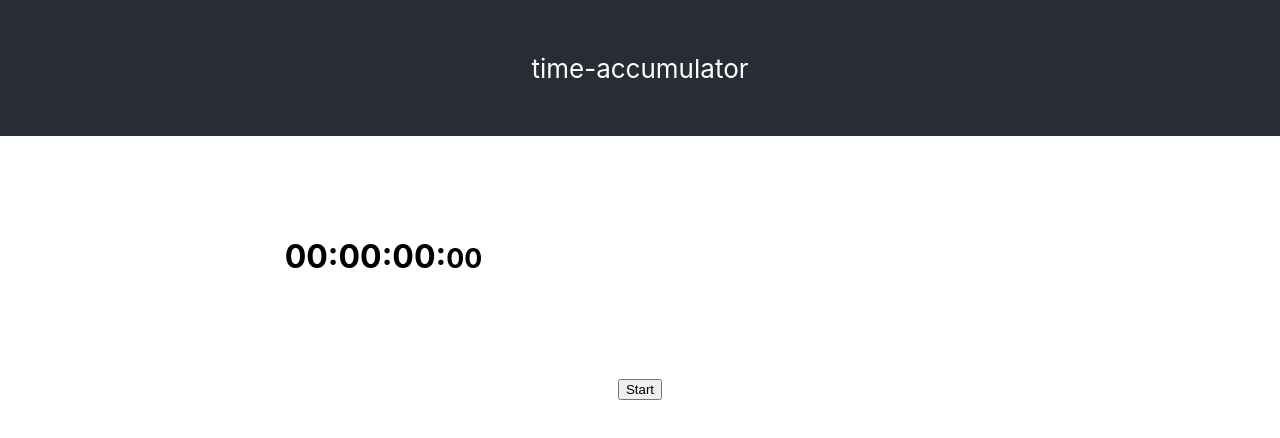
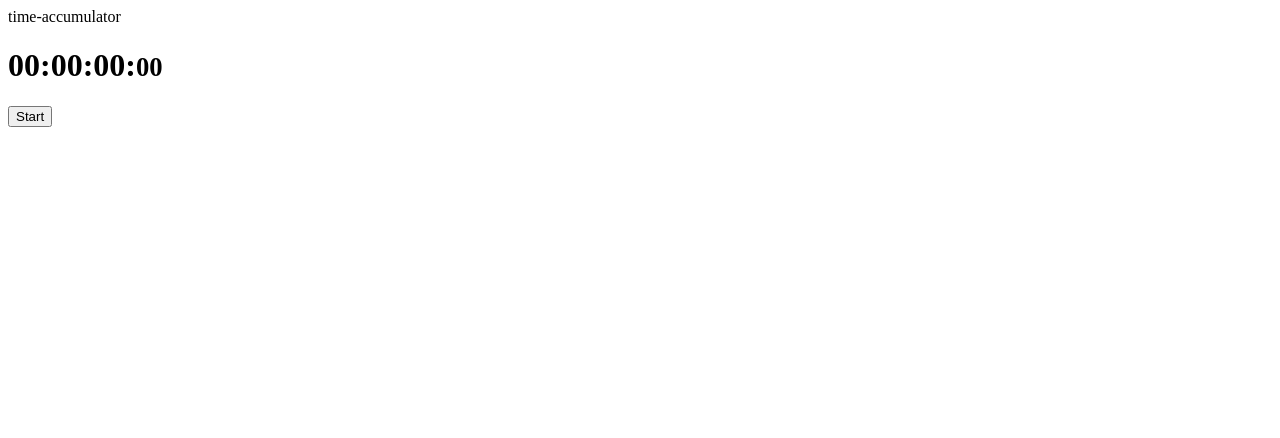
Before and after one commit to cowglow/time-accumulator, a React (Create React App) app: page / in a window 1280 px wide. Shown: the top 438 px of the page. Built offline with nearby package versions, Linux system fonts and the light colour scheme.

Commit message:
Remove useless seed files

```diff
--- a/src/App.css
+++ /dev/null
@@ -1,45 +0,0 @@
-.App {
-  text-align: center;
-}
-
-.App-logo {
-  height: 40vmin;
-  pointer-events: none;
-}
-
-@media (prefers-reduced-motion: no-preference) {
-  .App-logo {
-    animation: App-logo-spin infinite 20s linear;
-  }
-}
-
-.App-header {
-  background-color: #282c34;
-  min-height: 17vh;
-  display: flex;
-  flex-direction: column;
-  align-items: center;
-  justify-content: center;
-  font-size: calc(10px + 2vmin);
-  color: white;
-}
-
-.App-main {
-  margin: 5rem 3rem;
-  height: 100%;
-  display: flex;
-  justify-content: space-around;
-}
-
-.App-link {
-  color: #61dafb;
-}
-
-@keyframes App-logo-spin {
-  from {
-    transform: rotate(0deg);
-  }
-  to {
-    transform: rotate(360deg);
-  }
-}
--- a/src/App.tsx
+++ /dev/null
@@ -1,21 +0,0 @@
-import React from "react";
-import "./App.css";
-import { ClockDisplay } from "./components/ClockDisplay";
-import { LogDisplay } from "./components/LogDisplay";
-import { useAppState } from "./contexts/AppStateContext";
-
-export const App = () => {
-  const { actionToggle, timestamp } = useAppState();
-  return (
-    <div className="App">
-      <header className="App-header">time-accumulator </header>
-      <main className="App-main">
-        <ClockDisplay />
-        <LogDisplay />
-      </main>
-      <button onClick={actionToggle}>{!timestamp ? "Start" : "Stop"}</button>
-    </div>
-  );
-};
-
-export default App;
--- /dev/null
+++ b/src/components/App.tsx
@@ -0,0 +1,20 @@
+import React from 'react';
+import { ClockDisplay } from './ClockDisplay';
+import { LogDisplay } from './LogDisplay';
+import { useAppState } from '../contexts/AppStateContext';
+
+export const App = () => {
+  const { actionToggle, timestamp } = useAppState();
+  return (
+    <div>
+      <header>time-accumulator </header>
+      <main>
+        <ClockDisplay />
+        <LogDisplay />
+        <button onClick={actionToggle}>{!timestamp ? 'Start' : 'Stop'}</button>
+      </main>
+    </div>
+  );
+};
+
+export default App;
--- a/src/index.css
+++ /dev/null
@@ -1,13 +0,0 @@
-body {
-  margin: 0;
-  font-family: -apple-system, BlinkMacSystemFont, 'Segoe UI', 'Roboto', 'Oxygen',
-    'Ubuntu', 'Cantarell', 'Fira Sans', 'Droid Sans', 'Helvetica Neue',
-    sans-serif;
-  -webkit-font-smoothing: antialiased;
-  -moz-osx-font-smoothing: grayscale;
-}
-
-code {
-  font-family: source-code-pro, Menlo, Monaco, Consolas, 'Courier New',
-    monospace;
-}
```
Also changed, not shown: src/index.tsx (+6 -7 lines), src/logo.svg (deleted), 1 other file (tests, documents, lock files or other folders).
